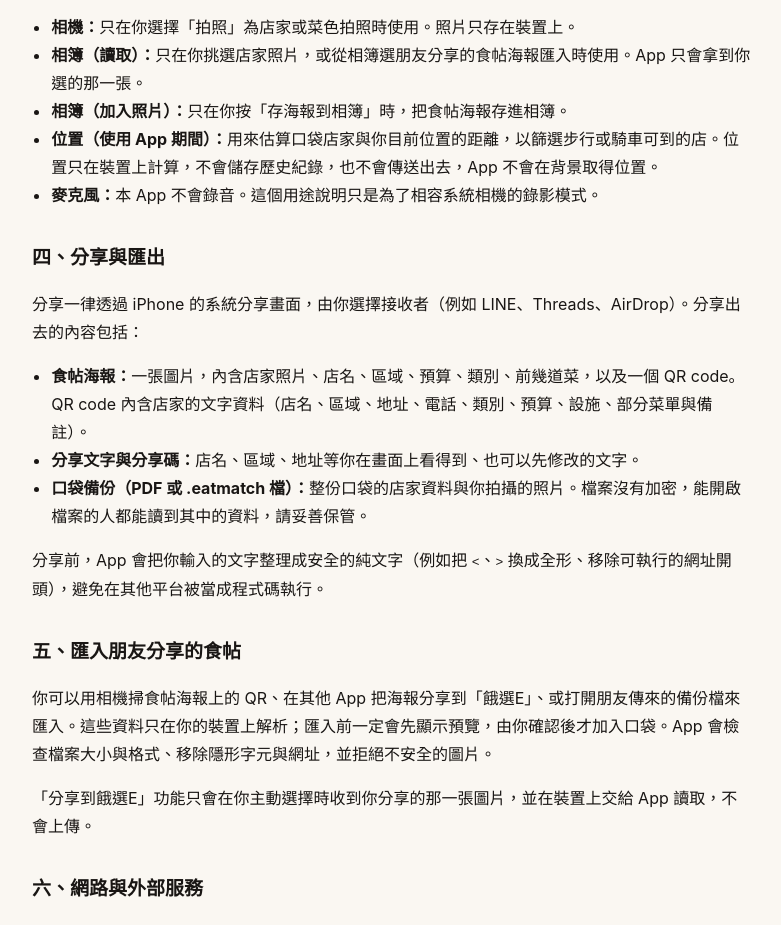
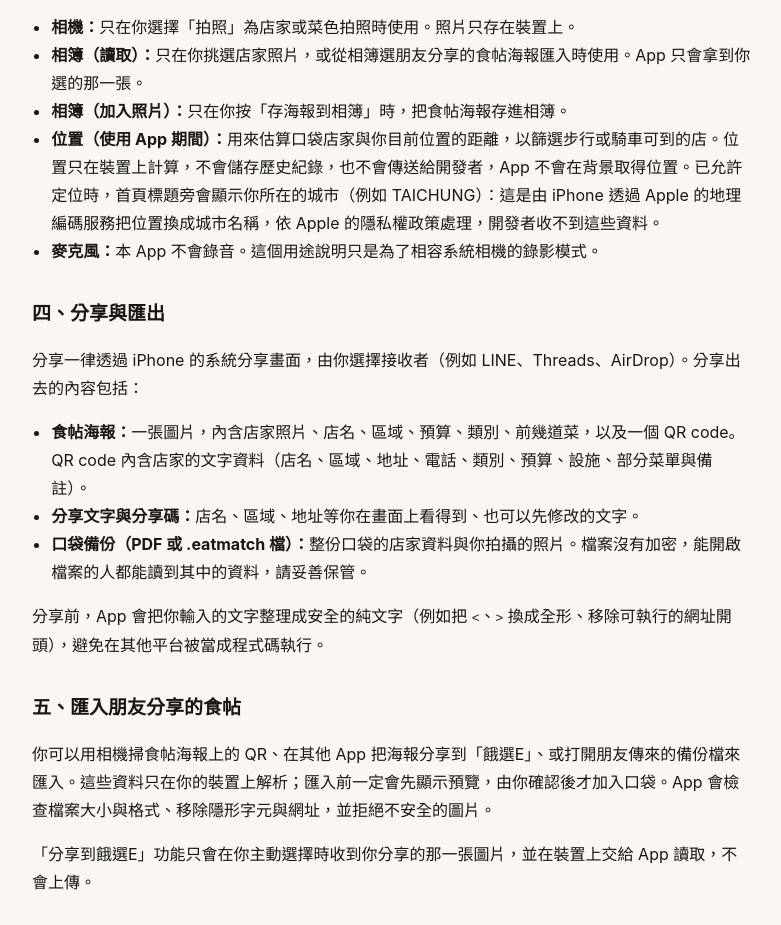
Before and after one commit to vamrebirth-sudo/vamrebirth-sudo.github.io, a plain HTML site: page eatmatch/privacy.html in a window 1280 px wide. Shown: the part 971-1896 px from the top of the page, without its empty margins (248-1029 px from the left). Drawn offline with Linux system fonts and the light colour scheme.

Commit message:
eatmatch privacy: note city lookup via Apple geocoding
Co-Authored-By: Claude Opus 5.5 <noreply@anthropic.com>

```diff
--- a/eatmatch/privacy.html
+++ b/eatmatch/privacy.html
@@ -44,7 +44,7 @@
   <li><strong>相機：</strong>只在你選擇「拍照」為店家或菜色拍照時使用。照片只存在裝置上。</li>
   <li><strong>相簿（讀取）：</strong>只在你挑選店家照片，或從相簿選朋友分享的食帖海報匯入時使用。App 只會拿到你選的那一張。</li>
   <li><strong>相簿（加入照片）：</strong>只在你按「存海報到相簿」時，把食帖海報存進相簿。</li>
-  <li><strong>位置（使用 App 期間）：</strong>用來估算口袋店家與你目前位置的距離，以篩選步行或騎車可到的店。位置只在裝置上計算，不會儲存歷史紀錄，也不會傳送出去，App 不會在背景取得位置。</li>
+  <li><strong>位置（使用 App 期間）：</strong>用來估算口袋店家與你目前位置的距離，以篩選步行或騎車可到的店。位置只在裝置上計算，不會儲存歷史紀錄，也不會傳送給開發者，App 不會在背景取得位置。已允許定位時，首頁標題旁會顯示你所在的城市（例如 TAICHUNG）：這是由 iPhone 透過 Apple 的地理編碼服務把位置換成城市名稱，依 Apple 的隱私權政策處理，開發者收不到這些資料。</li>
   <li><strong>麥克風：</strong>本 App 不會錄音。這個用途說明只是為了相容系統相機的錄影模式。</li>
 </ul>
 
```
